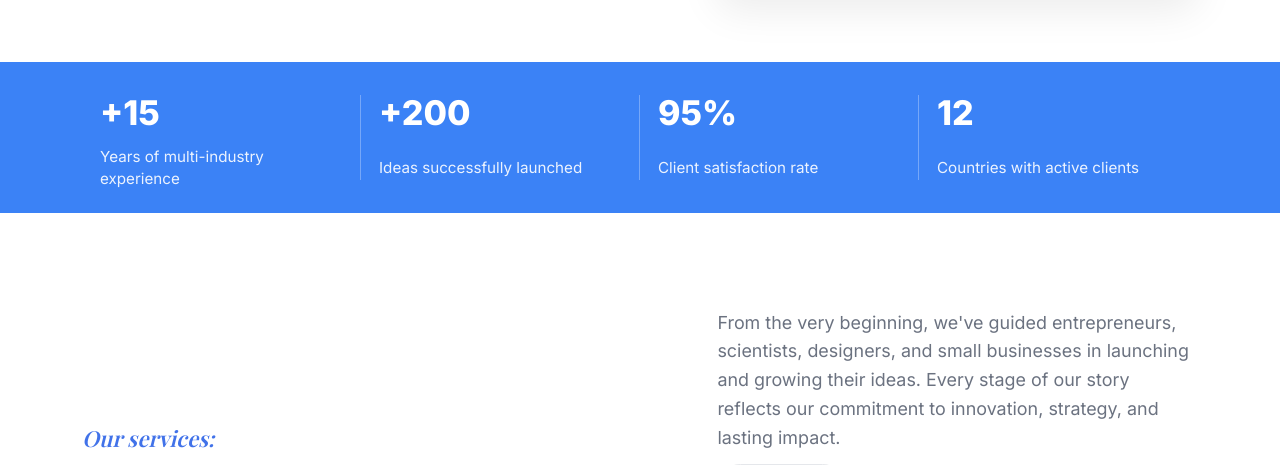
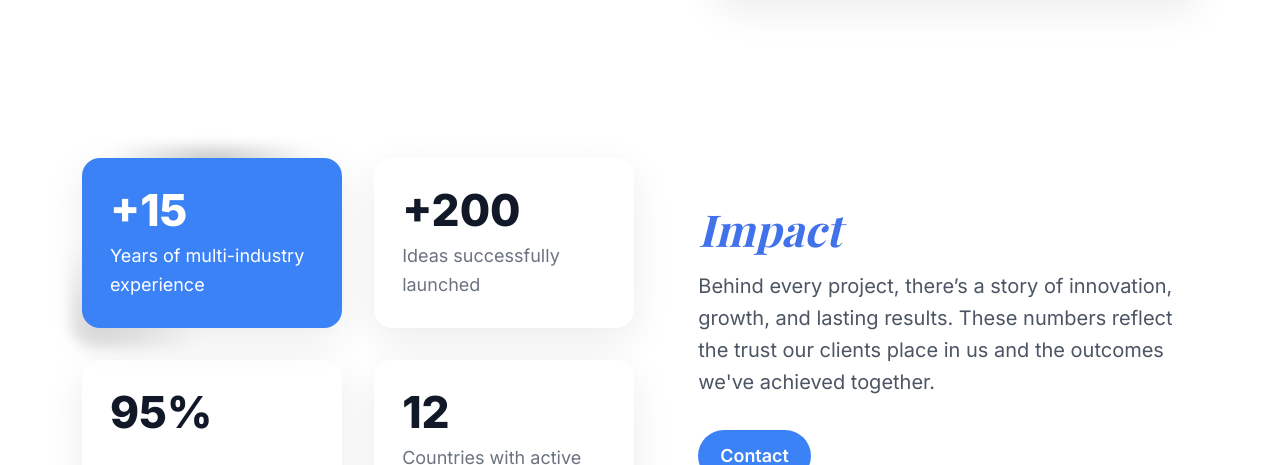
Before and after one commit to J0ak0/BETANCORT, a plain HTML site: page services.html in a window 1280 px wide. Shown: the part 487-952 px from the top of the page. Drawn offline with nearby package versions, Linux system fonts and the light colour scheme; a web font is replaced by a local one.

```diff
--- a/services.html
+++ b/services.html
@@ -27,8 +27,8 @@
         <a href="index.html">Home</a>
         <a href="about.html">About</a>
         <a class="is-active" href="services.html">Services</a>
-        <a href="index.html#blog">Blog</a>
-        <a href="index.html#contacto">Contact Us</a>
+        <a href="blog.html">Blog</a>
+        <a href="contacto.html">Contact Us</a>
       </nav>
     </div>
   </header>
@@ -57,26 +57,41 @@
     </section>
 
     <!-- ================= KPI STRIP ================= -->
-    <section class="kpi-strip">
-      <div class="wrap kpi-strip__grid">
-        <div class="kpi-item">
-          <span class="num">+15</span>
-          <span class="txt">Years of multi-industry experience</span>
-        </div>
-        <div class="kpi-item">
-          <span class="num">+200</span>
-          <span class="txt">Ideas successfully launched</span>
-        </div>
-        <div class="kpi-item">
-          <span class="num">95%</span>
-          <span class="txt">Client satisfaction rate</span>
-        </div>
-        <div class="kpi-item">
-          <span class="num">12</span>
-          <span class="txt">Countries with active clients</span>
-        </div>
-      </div>
-    </section>
+    <!-- ================= KPI STRIP (mosaico + copy) ================= -->
+<section class="section kpi-split" id="impact">
+  <div class="wrap kpi-split__grid">
+    <!-- Mosaico 2×2 -->
+    <div class="kpi-mosaic">
+      <article class="kpi-card kpi-card--primary">
+        <span class="num">+15</span>
+        <p class="desc">Years of multi-industry experience</p>
+      </article>
+      <article class="kpi-card">
+        <span class="num">+200</span>
+        <p class="desc">Ideas successfully launched</p>
+      </article>
+      <article class="kpi-card">
+        <span class="num">95%</span>
+        <p class="desc">Client satisfaction rate</p>
+      </article>
+      <article class="kpi-card">
+        <span class="num">12</span>
+        <p class="desc">Countries with active clients</p>
+      </article>
+    </div>
+
+    <!-- Copy -->
+    <div class="kpi-copy">
+      <h2 class="impact__title">Impact</h2>
+      <p class="impact__lead">
+        Behind every project, there’s a story of innovation, growth, and lasting results.
+        These numbers reflect the trust our clients place in us and the outcomes we've achieved together.
+      </p>
+      <a class="btn pill" href="#contacto">Contact</a>
+    </div>
+  </div>
+</section>
+
 
     <!-- ================= OUR SERVICES (intro) ================= -->
     <section id="milestones" class="section os-intro">
@@ -144,7 +159,7 @@
 
         <div class="industry__grid">
           <article class="card card--thumb glow">
-            <figure class="thumb"><img src="assets/img/tech.jpg" alt="Technology"></figure>
+            <figure class="thumb"><img src="assets/img/tech.png" alt="Technology"></figure>
             <h3 class="card__title">Technology</h3>
             <p class="card__text">
               Our location in the heart of Silicon Valley allows us to stay up-to-date with the latest technological
@@ -154,7 +169,7 @@
           </article>
 
           <article class="card card--thumb glow">
-            <figure class="thumb"><img src="assets/img/research.jpg" alt="Research & Biotech"></figure>
+            <figure class="thumb"><img src="assets/img/research.png" alt="Research & Biotech"></figure>
             <h3 class="card__title">Research & Biotech</h3>
             <p class="card__text">
               For more than 15 years, we have been involved with small, medium, and large biotech companies in
@@ -163,7 +178,7 @@
           </article>
 
           <article class="card card--thumb glow">
-            <figure class="thumb"><img src="assets/img/smb.jpg" alt="Small Business"></figure>
+            <figure class="thumb"><img src="assets/img/smb.png" alt="Small Business"></figure>
             <h3 class="card__title">Small Business</h3>
             <p class="card__text">
               Small business owners can greatly benefit from using proven growth frameworks as long as they receive
@@ -181,14 +196,14 @@
           <div class="testimonial__card">
             <span class="kicker">TESTIMONIAL</span>
             <h3 class="card__title">Client’s Success Stories</h3>
-            <a class="btn btn--ghost" href="index.html#contacto">Join us</a>
+            <a class="btn btn--ghost" href="contact.html">Join us</a>
           </div>
 
           <div class="testimonial__slider">
             <article class="tcard is-active">
               <p class="tcard__text">“Lorem ipsum dolor sit amet, consectetur adipiscing elit, sed do eiusmod tempor incididunt ut labore et dolore magna aliqua.”</p>
               <div class="tcard__user">
-                <img class="avatar" src="assets/img/avatar.jpg" alt="Maxin Will" width="48" height="48">
+                <img class="avatar" src="assets/img/avatar.png" alt="Maxin Will" width="48" height="48">
                 <div><strong>Maxin Will</strong><br><span>Product Manager</span></div>
               </div>
             </article>
--- a/styles.css
+++ b/styles.css
@@ -362,3 +362,91 @@ a{color:inherit}
   .industries .thumb{ aspect-ratio: 16 / 10; }
   .industries .thumb img{ height: 100%; object-fit: cover; }
 }
+
+/* ===== KPI STRIP (mosaico + copy) ===== */
+.kpi-split__grid{
+  display: grid;
+  grid-template-columns: 1.05fr .95fr;     /* mosaico izq + texto der */
+  gap: var(--s-8);
+  align-items: center;
+}
+
+/* Mosaico 2×2 */
+.kpi-mosaic{
+  display: grid;
+  grid-template-columns: repeat(2, minmax(220px, 1fr));
+  gap: var(--s-6);
+}
+
+.kpi-card{
+  background: #fff;
+  border-radius: 18px;
+  padding: clamp(18px, 3vw, 28px);
+  box-shadow: var(--shadow);
+  display: grid;
+  gap: 8px;
+  min-width: 0;                /* evita overflow */
+}
+
+.kpi-card .num{
+  font-weight: 800;
+  font-size: clamp(26px, 4.8vw, 44px);
+  line-height: 1.1;
+  color: #111827;
+}
+
+.kpi-card .desc{
+  margin: 0;
+  font-size: clamp(14px, 2.2vw, 18px);
+  color: var(--muted);
+}
+
+/* Card azul con glow */
+.kpi-card--primary{
+  background: var(--primary);
+  color: #fff;
+  position: relative;
+}
+.kpi-card--primary .num{ color:#fff; }
+.kpi-card--primary .desc{ color:#fff; }
+
+/* Glow grande detrás (aprox. como la imagen) */
+.kpi-card--primary::before{
+  content:"";
+  position:absolute;
+  inset: -12px -12px -20px -12px;        /* expande área del glow */
+  z-index:-1;
+  border-radius: 24px;
+  background:
+    radial-gradient(60% 70% at 50% 10%, rgba(0,0,0,.18), transparent 60%),
+    radial-gradient(60% 70% at 10% 90%, rgba(0,0,0,.12), transparent 60%);
+  filter: blur(6px);
+}
+
+/* Lado derecho (copy) */
+.impact__title{
+  font-family: var(--font-serif);
+  font-style: italic;
+  color: var(--accent);
+  font-size: clamp(28px, 5vw, 44px);
+  line-height: 1.1;
+  margin: 0 0 var(--s-4);
+}
+.impact__lead{
+  color: #4B5563;
+  font-size: clamp(16px, 2.2vw, 20px);
+  margin: 0 0 var(--s-6);
+  max-width: 46ch;
+}
+
+/* Botón pill para que se vea redondito como el diseño */
+.btn.pill{ border-radius: 999px; padding: 12px 22px; }
+
+/* ===== Responsive ===== */
+@media (max-width: 1024px){
+  .kpi-split__grid{ grid-template-columns: 1fr; }
+  .impact__lead{ max-width: 60ch; }
+}
+@media (max-width: 640px){
+  .kpi-mosaic{ grid-template-columns: 1fr; }
+}
```
Also changed, not shown: about.html (+2 -2 lines), blog.html (+1 -1 lines), index.html (+39 -12 lines), assets/img/Image (1).png (added), assets/img/Image (2).png (added), assets/img/Image (3).png (added), assets/img/Image (4).png (added), assets/img/Image (5).png (added), assets/img/Image.png (added), assets/img/avatar.png (added), assets/img/research.png (added), assets/img/smb.png (added), assets/img/tech.png (added).
